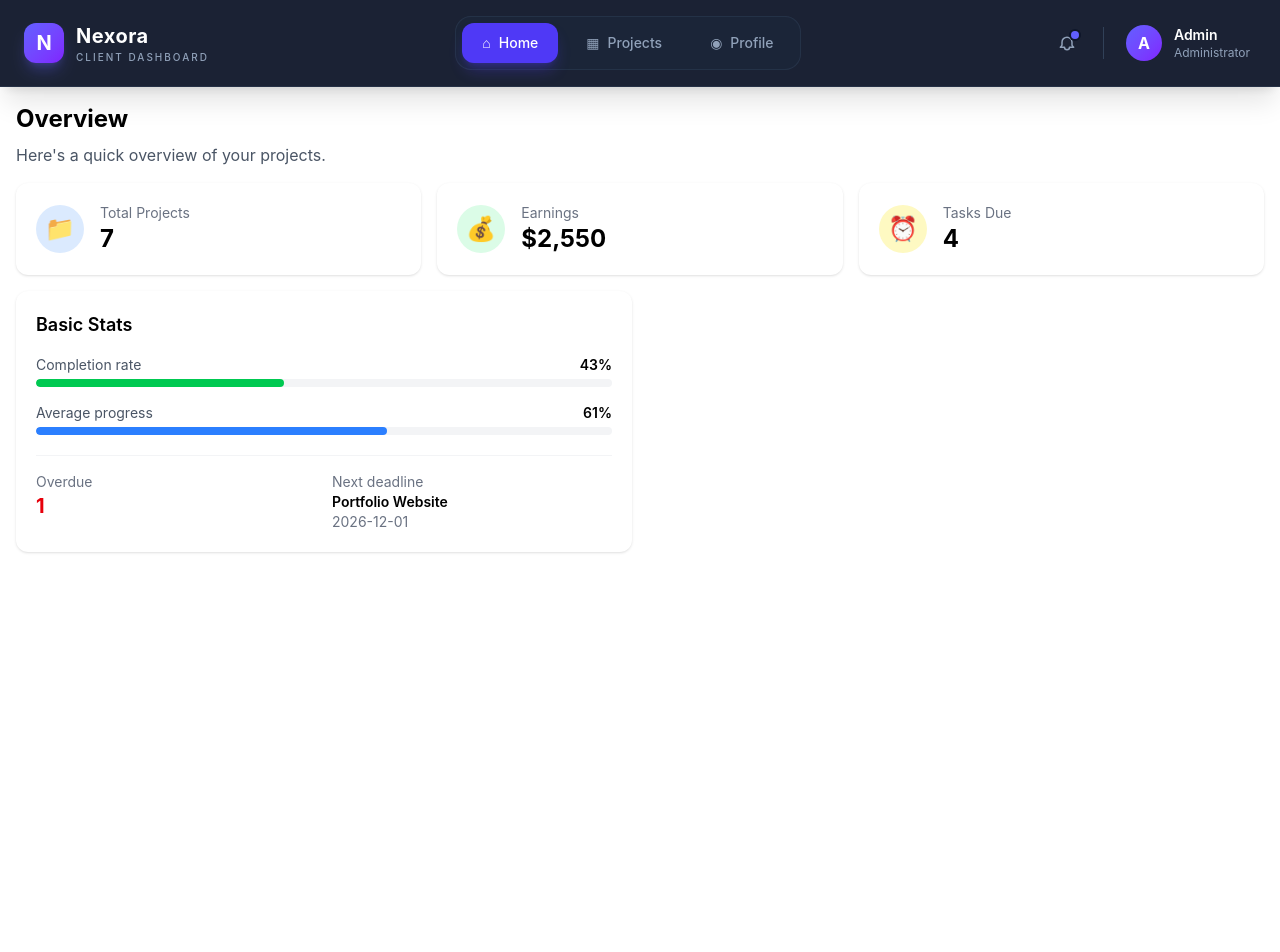
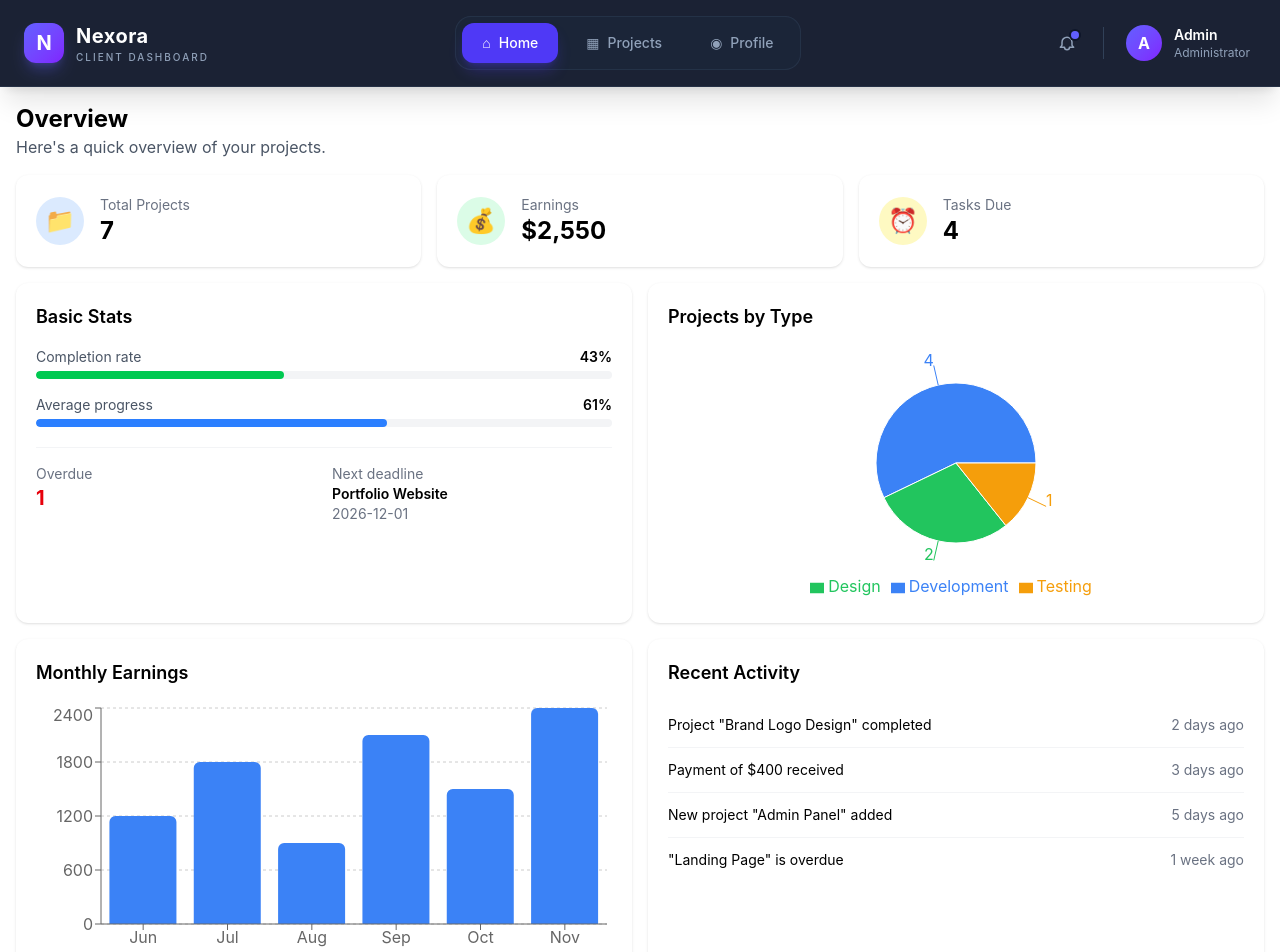
Before and after one commit to Amir-017/task1_Elevvo, a React (Vite) app: page / in a window 1280 px wide. Shown: the top 952 px of the page. Before the commit the page ends 800 px from the top, so only its background shows below. Built offline with nearby package versions, Linux system fonts and the light colour scheme.

Commit message:
add charts and recent activity section to Dashboard for enhanced data visualization

```diff
--- a/src/Pages/Dashboard.jsx
+++ b/src/Pages/Dashboard.jsx
@@ -1,4 +1,27 @@
+import {
+  BarChart, Bar, XAxis, YAxis, Tooltip, CartesianGrid,
+  PieChart, Pie, Cell, Legend, ResponsiveContainer,
+} from "recharts";
 import { useProducts } from "../Store/products";
+
+// بيانات وهمية للرسم والأنشطة
+const monthlyEarnings = [
+  { month: "Jun", amount: 1200 },
+  { month: "Jul", amount: 1800 },
+  { month: "Aug", amount: 900 },
+  { month: "Sep", amount: 2100 },
+  { month: "Oct", amount: 1500 },
+  { month: "Nov", amount: 2400 },
+];
+
+const activities = [
+  { id: 1, text: 'Project "Brand Logo Design" completed', time: "2 days ago" },
+  { id: 2, text: "Payment of $400 received", time: "3 days ago" },
+  { id: 3, text: 'New project "Admin Panel" added', time: "5 days ago" },
+  { id: 4, text: '"Landing Page" is overdue', time: "1 week ago" },
+];
+
+const PIE_COLORS = ["#3b82f6", "#22c55e", "#f59e0b", "#ef4444"];
 
 function Card({ title, value, icon, color }) {
   return (
@@ -34,7 +57,6 @@ function BasicStats({ products }) {
 
   const completed = products.filter((p) => p.status === "Completed").length;
   const overdue = products.filter((p) => p.status === "Overdue").length;
-
   const completionRate = Math.round((completed / total) * 100);
   const avgProgress = Math.round(products.reduce((s, p) => s + p.progress, 0) / total);
 
@@ -66,6 +88,70 @@ function BasicStats({ products }) {
   );
 }
 
+function EarningsChart() {
+  return (
+    <div className="bg-white rounded-xl shadow p-5">
+      <h2 className="text-lg font-semibold mb-4">Monthly Earnings</h2>
+      <div className="h-64">
+        <ResponsiveContainer width="100%" height="100%">
+          <BarChart data={monthlyEarnings}>
+            <CartesianGrid strokeDasharray="3 3" vertical={false} />
+            <XAxis dataKey="month" />
+            <YAxis />
+            <Tooltip formatter={(v) => `$${v}`} />
+            <Bar dataKey="amount" fill="#3b82f6" radius={[6, 6, 0, 0]} />
+          </BarChart>
+        </ResponsiveContainer>
+      </div>
+    </div>
+  );
+}
+
+function TypesChart({ products }) {
+  // بيعدّ المشاريع حسب النوع: [{ name: "Design", value: 2 }, ...]
+  const data = Object.entries(
+    products.reduce((acc, p) => {
+      acc[p.type] = (acc[p.type] || 0) + 1;
+      return acc;
+    }, {})
+  ).map(([name, value]) => ({ name, value }));
+
+  return (
+    <div className="bg-white rounded-xl shadow p-5">
+      <h2 className="text-lg font-semibold mb-4">Projects by Type</h2>
+      <div className="h-64">
+        <ResponsiveContainer width="100%" height="100%">
+          <PieChart>
+            <Pie data={data} dataKey="value" nameKey="name" outerRadius={80} label>
+              {data.map((_, i) => (
+                <Cell key={i} fill={PIE_COLORS[i % PIE_COLORS.length]} />
+              ))}
+            </Pie>
+            <Tooltip />
+            <Legend />
+          </PieChart>
+        </ResponsiveContainer>
+      </div>
+    </div>
+  );
+}
+
+function RecentActivity() {
+  return (
+    <div className="bg-white rounded-xl shadow p-5">
+      <h2 className="text-lg font-semibold mb-4">Recent Activity</h2>
+      <ul className="divide-y divide-gray-100">
+        {activities.map((a) => (
+          <li key={a.id} className="py-3 flex justify-between gap-4 text-sm">
+            <span>{a.text}</span>
+            <span className="text-gray-500 whitespace-nowrap">{a.time}</span>
+          </li>
+        ))}
+      </ul>
+    </div>
+  );
+}
+
 export const Dashboard = () => {
   const products = useProducts((state) => state.products);
 
@@ -76,9 +162,11 @@ export const Dashboard = () => {
   const tasksDue = products.filter((p) => p.status !== "Completed").length;
 
   return (
-    <div className="p-4">
-      <h1 className="text-2xl font-bold mb-2">Overview</h1>
-      <p className="text-gray-600 mb-4">Here's a quick overview of your projects.</p>
+    <div className="p-4 space-y-4">
+      <div>
+        <h1 className="text-2xl font-bold">Overview</h1>
+        <p className="text-gray-600">Here's a quick overview of your projects.</p>
+      </div>
 
       <div className="grid grid-cols-1 sm:grid-cols-3 gap-4">
         <Card title="Total Projects" value={totalProjects} icon="📁" color="bg-blue-100" />
@@ -86,8 +174,14 @@ export const Dashboard = () => {
         <Card title="Tasks Due" value={tasksDue} icon="⏰" color="bg-yellow-100" />
       </div>
 
-      <div className="grid grid-cols-1 lg:grid-cols-2 gap-4 mt-4">
+      <div className="grid grid-cols-1 lg:grid-cols-2 gap-4">
         <BasicStats products={products} />
+        <TypesChart products={products} />
+      </div>
+
+      <div className="grid grid-cols-1 lg:grid-cols-2 gap-4">
+        <EarningsChart />
+        <RecentActivity />
       </div>
     </div>
   );
```
